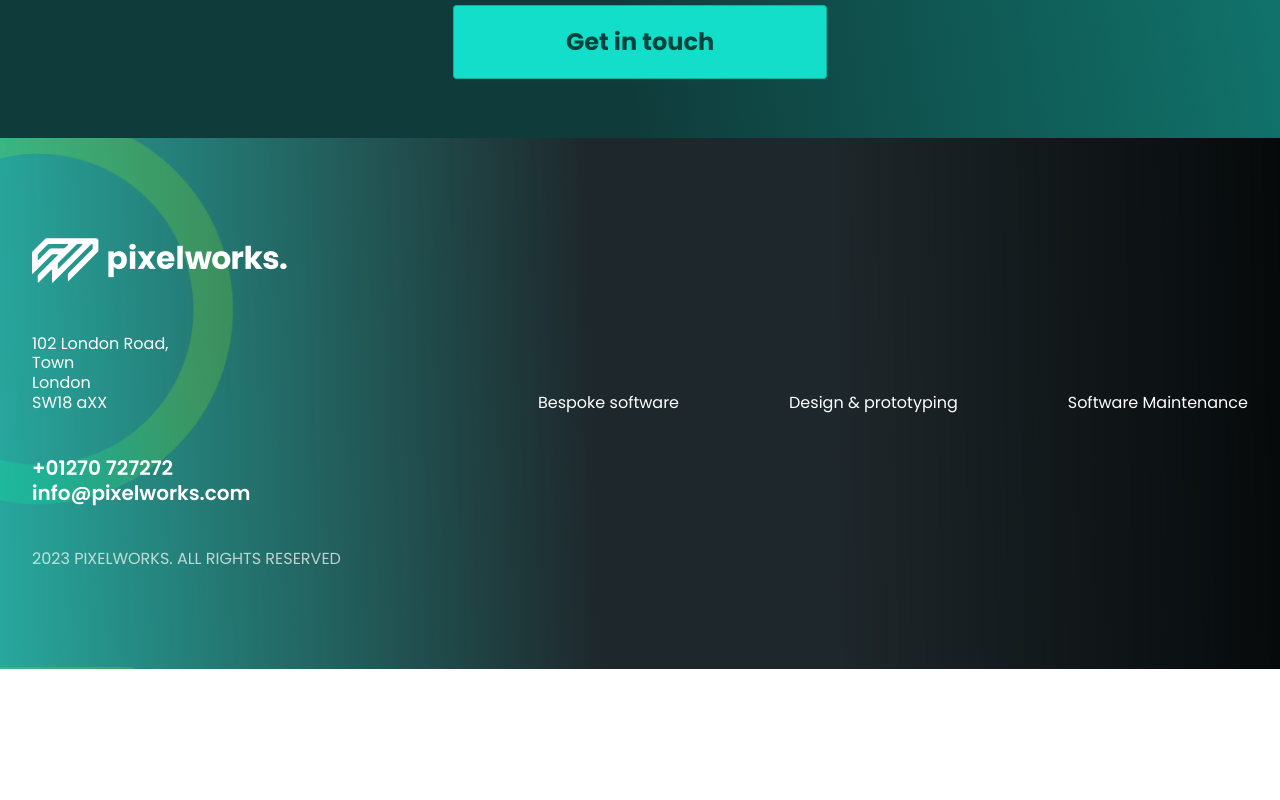
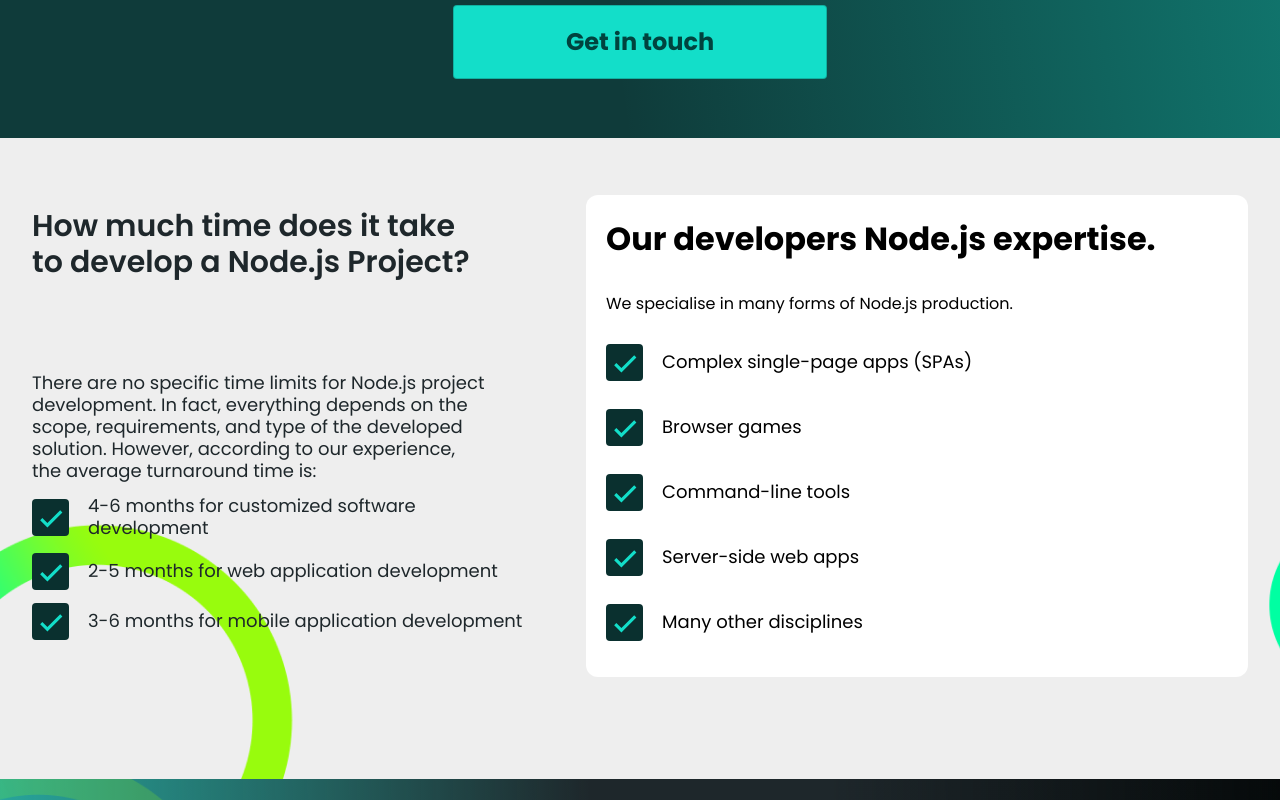
Before and after one commit to mosesmawuru/pixelworks-frontend-react, a React (Create React App) app: page /speciality in a window 1280 px wide. Shown: the part 2420-3220 px from the top of the page. Before the commit the page ends 3089 px from the top, so only its background shows below. Built offline with nearby package versions, Linux system fonts and the light colour scheme.

Commit message:
feat: expertise section created

```diff
--- a/src/modules/speciality/data.ts
+++ b/src/modules/speciality/data.ts
@@ -66,3 +66,17 @@ export const advantagesData = [
     desc: "A great number of brilliant developers compose a global Node.js community, make a significant contribution to its development, and support each other by sharing valuable insights and experience.",
   },
 ];
+
+export const expertiseDescData = [
+  "4-6 months for customized software development",
+  "2-5 months for web application development",
+  "3-6 months for mobile application development",
+];
+
+export const expertiseCardData = [
+  "Complex single-page apps (SPAs)",
+  "Browser games",
+  "Command-line tools",
+  "Server-side web apps",
+  "Many other disciplines",
+];
--- /dev/null
+++ b/src/modules/speciality/expertise/index.tsx
@@ -0,0 +1,49 @@
+// @import npm modules
+import React from "react";
+
+// @import custom components
+import { Checkbox } from "../../../components";
+
+// @import styled-components
+import {
+  ExpertiseCardGroup,
+  ExpertiseCardWrapper,
+  ExpertiseContainer,
+  ExpertiseDescGroup,
+  ExpertiseDescWrapper,
+  ExpertiseWrapper,
+} from "./styles";
+
+// @import page data
+import { expertiseCardData, expertiseDescData } from "../data";
+
+export const Expertise: React.FC = () => {
+  return (
+    <ExpertiseWrapper>
+      <ExpertiseContainer className="container">
+        <ExpertiseDescWrapper>
+          <h1>How much time does it take to develop a Node.js Project?</h1>
+          <p>
+            {
+              "There are no specific time limits for Node.js project development. In fact, everything depends on the scope, requirements, and type of the developed solution. However, according to our experience, the average turnaround time is:"
+            }
+          </p>
+          <ExpertiseDescGroup>
+            {expertiseDescData.map((item, key) => (
+              <Checkbox key={key}>{item}</Checkbox>
+            ))}
+          </ExpertiseDescGroup>
+        </ExpertiseDescWrapper>
+        <ExpertiseCardWrapper>
+          <h1>Our developers Node.js expertise.</h1>
+          <p>We specialise in many forms of Node.js production. </p>
+          <ExpertiseCardGroup>
+            {expertiseCardData.map((item, key) => (
+              <Checkbox key={key}>{item}</Checkbox>
+            ))}
+          </ExpertiseCardGroup>
+        </ExpertiseCardWrapper>
+      </ExpertiseContainer>
+    </ExpertiseWrapper>
+  );
+};
--- /dev/null
+++ b/src/modules/speciality/expertise/styles.ts
@@ -0,0 +1,63 @@
+import styled from "styled-components";
+
+export const ExpertiseWrapper = styled.div`
+  background: url("/images/backer_circle_gradient_01.png"), #eeeeee;
+`;
+
+export const ExpertiseContainer = styled.div`
+  display: flex;
+  justify-content: center;
+  padding: 57px 0 102px;
+`;
+
+export const ExpertiseDescWrapper = styled.div`
+  padding-top: 13px;
+  color: #1e272b;
+  margin-right: 57px;
+  h1 {
+    max-width: 441px;
+    font-weight: 600;
+    font-size: 30px;
+    line-height: 123%;
+    height: 151px;
+  }
+  p {
+    max-width: 453px;
+    font-weight: 400;
+    font-size: 18px;
+    line-height: 123%;
+  }
+  & > :not(:first-child) {
+    margin-top: 13px;
+  }
+`;
+
+export const ExpertiseDescGroup = styled.div`
+  span {
+    color: #13dec9;
+  }
+  & > :not(:first-child) {
+    margin-top: 13px;
+  }
+`;
+
+export const ExpertiseCardWrapper = styled.div`
+  max-width: 622px;
+  width: 100%;
+
+  background: #ffffff;
+  border-radius: 12px;
+  padding: 20px 20px 36px;
+  & > :not(:first-child) {
+    margin-top: 28px;
+  }
+`;
+
+export const ExpertiseCardGroup = styled.div`
+  span {
+    color: #13dec9;
+  }
+  & > :not(:first-child) {
+    margin-top: 28px;
+  }
+`;
--- a/src/modules/speciality/index.ts
+++ b/src/modules/speciality/index.ts
@@ -1,3 +1,4 @@
 export * from "./landing";
 export * from "./why";
 export * from "./advantages";
+export * from "./expertise";
--- a/src/pages/speciality/index.tsx
+++ b/src/pages/speciality/index.tsx
@@ -4,6 +4,7 @@ import React from "react";
 // @import page modules
 import {
   Advantages,
+  Expertise,
   SpecialityLanding,
   WhyUseNodeJS,
 } from "../../modules/speciality";
@@ -14,6 +15,7 @@ export const Speciality: React.FC = () => {
       <SpecialityLanding />
       <WhyUseNodeJS />
       <Advantages />
+      <Expertise />
     </div>
   );
 };
```
Also changed, not shown: public/images/backer_circle_gradient_01.png (renamed from public/images/Speciality Timelines.png).
